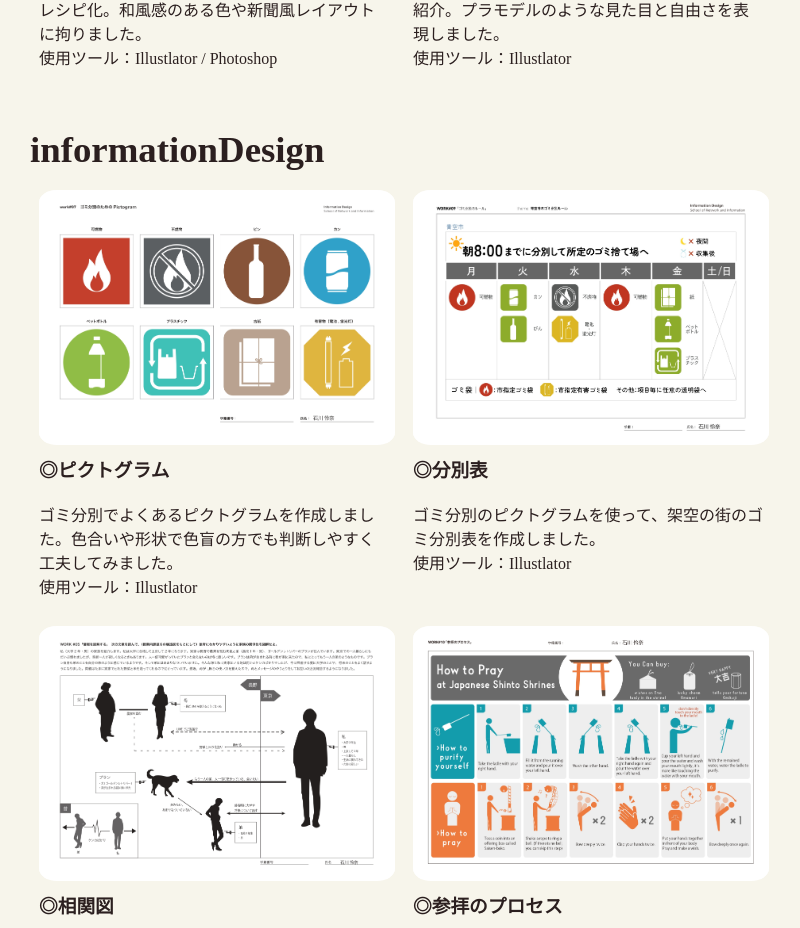
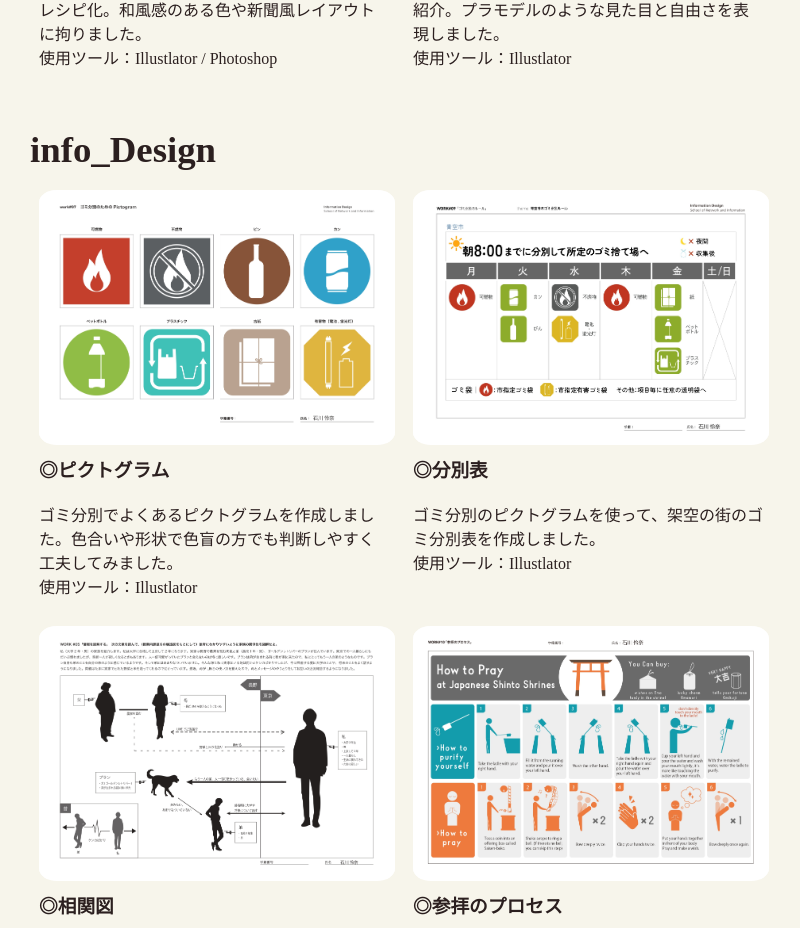
Before and after one commit to ren-Ishi/portfolio, a plain HTML site: page index.html in a window 1280 px wide. Shown: the part 3776-4704 px from the top of the page, without its empty margins (236-1036 px from the left). Drawn offline with Linux system fonts and the light colour scheme; a web font is replaced by a local one.

Commit message:
Update index.html

```diff
--- a/index.html
+++ b/index.html
@@ -88,7 +88,7 @@
                 </div>
             </div>
 
-            <h1>informationDesign</h1>
+            <h1>info_Design</h1>
             <div class="wrapper" id="box">
                 <div class="textbox">
                     <div class="itembox itembox01">
```
